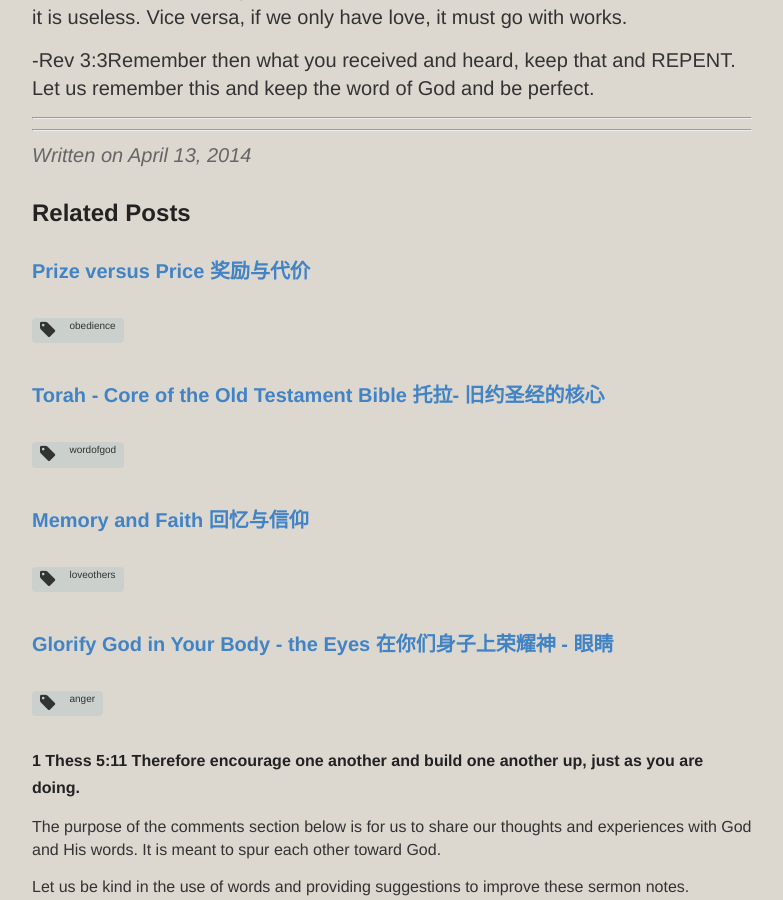
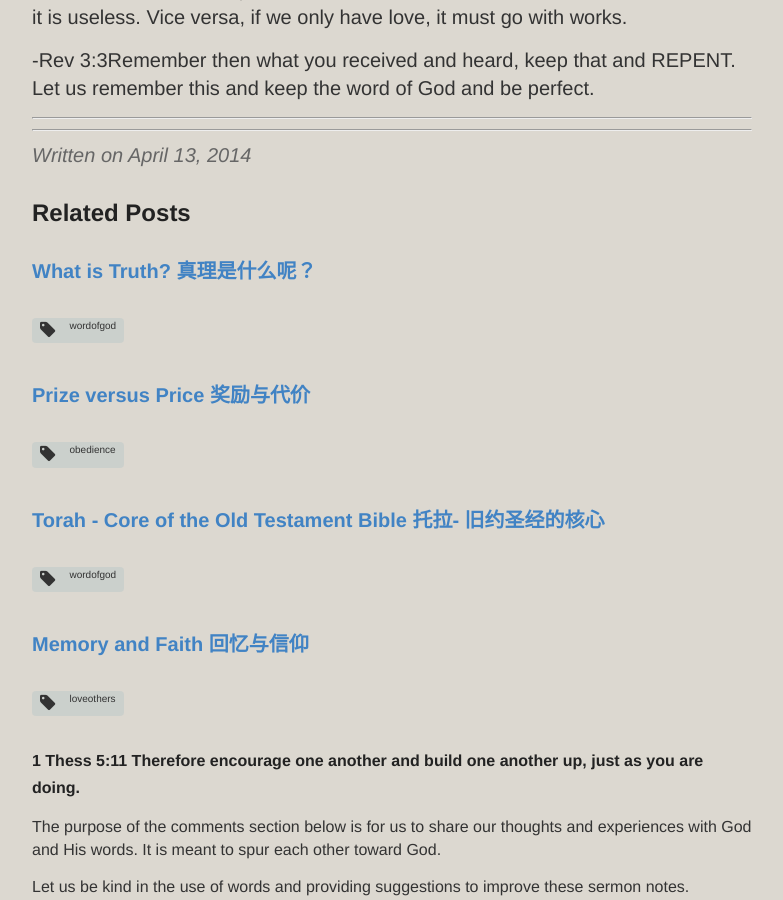
Before and after one commit to catchupTJC/catchuptjc.github.io, a Jekyll site: the page built from _posts/2014-04-13-Observe the Perfect Word.md, in a window 1280 px wide and 900 px high, scrolled down 2363 px. Shown: the whole window, without its empty margins (248-1031 px from the left). Built offline with Jekyll 4.4.1, drawn with Linux system fonts in a browser that asks for light colours; nearby versions of some CDN libraries; comment, search, counter and statistics services are not loaded.

Commit message:
Update 2019-08-31-What is Truth.md

```diff
--- a/_posts/2019-08-31-What is Truth.md
+++ b/_posts/2019-08-31-What is Truth.md
@@ -1,8 +1,8 @@
 ---
 layout: post
 title: What is Truth? 真理是什么呢？
-category: Sermon(SG)2019
-tags: [God's Word]
+category: sermon2019singapore
+tags: [wordofgod]
 hymns: [67,364]
 ---
 What is truth?
```
